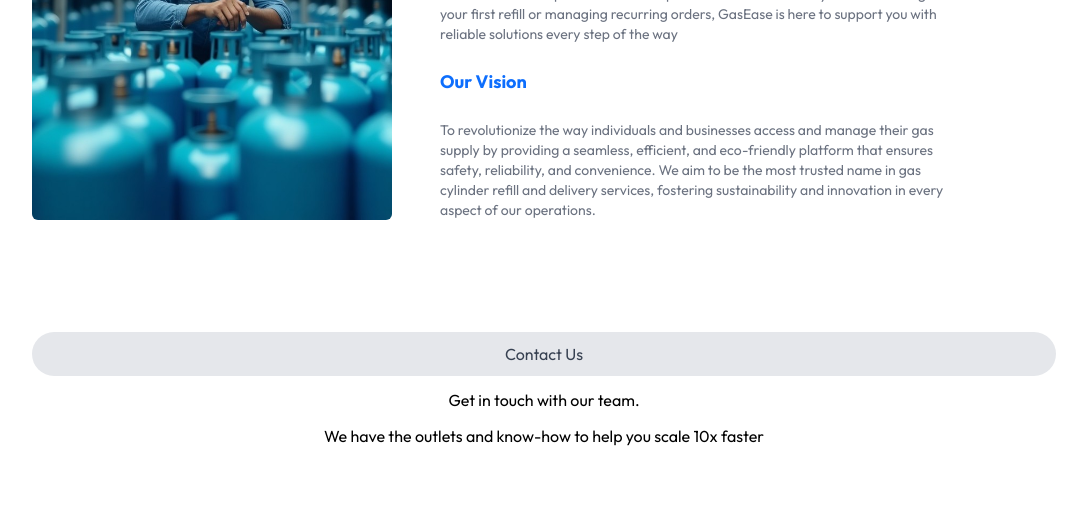
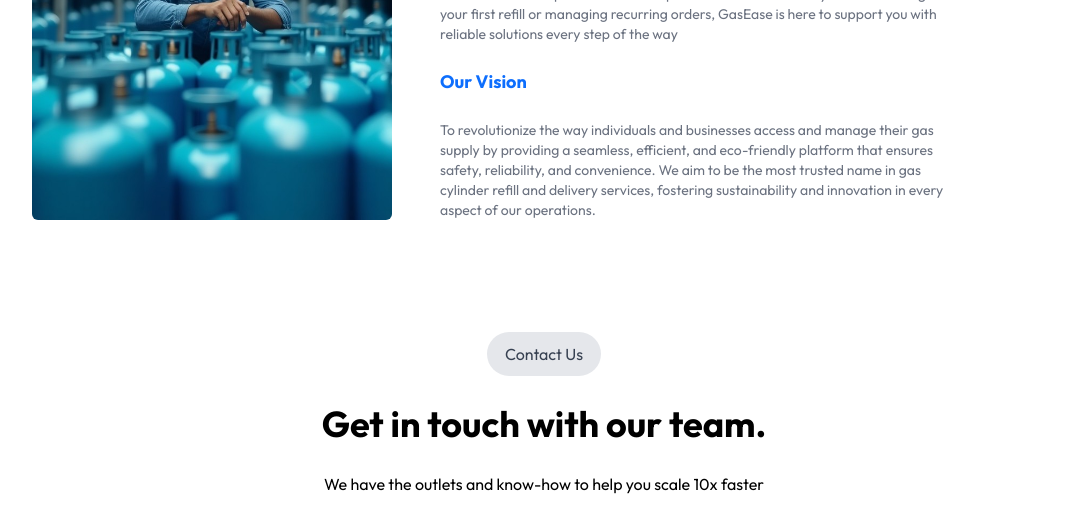
Before and after one commit to gasbygasplc/Supply-Chain-Management-for-Gas-By-Bas-PLC, a React (Vite) app in the folder frontend/: page / in a window 1280 px wide. Shown: the part 1887-2419 px from the top of the page, without its empty margins (96-1183 px from the left). Built offline with nearby package versions, Linux system fonts and the light colour scheme.

Commit message:
Enhance Contact Us component layout by centering content

```diff
--- a/frontend/src/Components/ContactUs.jsx
+++ b/frontend/src/Components/ContactUs.jsx
@@ -7,11 +7,11 @@ const ContactUs = () => {
 
     <section id='contact-us' className='py-3 md:py-8'>
 
-        <div className='text-center flex flex-col gap-3'>
+        <div className='text-center flex flex-col gap-3 justify-center items-center'>
 
             <p className='py-[10px] px-[18px] bg-gray-200 rounded-full text-gray-700'>Contact Us</p>
 
-            <h1>Get in touch with our team.</h1>
+            <h1 className='font-bold py-4 text-4xl'>Get in touch with our team.</h1>
 
             <p>We have the outlets and know-how to help you scale 10x faster</p>
 
```
